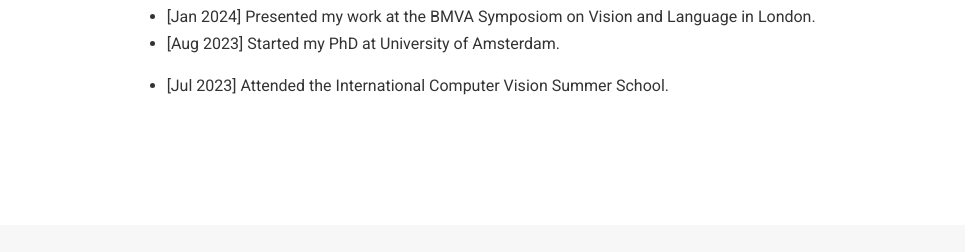
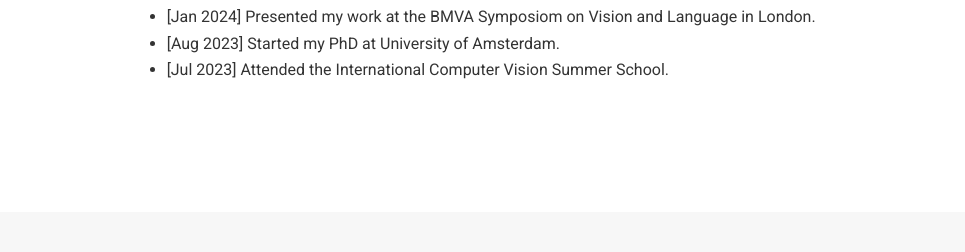
Before and after one commit to mdork/mdork.github.io, a plain HTML site: page index.html in a window 1280 px wide. Shown: the part 548-800 px from the top of the page, 315-1280 px from the left. Drawn offline with Linux system fonts and the light colour scheme; some icons are missing.

Commit message:
update cvpr

```diff
--- a/index.html
+++ b/index.html
@@ -905,17 +905,14 @@ My research primarily revolves around video data, which provides a lens to the i
 - [Aug 10, 2023] Restarted my PhD after a tragic bike accident 14 months ago.
 
 -->
-<!-- - **08/23**: Restarted my PhD after a 14 months break. -->
 <ul>
 <li>[Feb 2024] One paper accepted to CVPR24: <a href="https://arxiv.org/abs/2402.08657" target="_blank" rel="noopener">PIN: Positional Insert Unlocks Object Localisation Abilities in VLMs</a></li>
 <li>[Feb 2024] Serving as a reviewer for ECCV24.</li>
 <li>[Jan 2024] Presented my work at the BMVA Symposiom on Vision and Language in London.</li>
 <li>[Aug 2023] Started my PhD at University of Amsterdam.</li>
+<li>[Jul 2023] Attended the International Computer Vision Summer School.</li>
 </ul>
 <!-- - [Aug 2023] Resumed my PhD after a 14-month break. -->
-<ul>
-<li>[Jul 2023] Attended the International Computer Vision Summer School.</li>
-</ul>
 <!-- - [Mar 2022] Graduated from my master's and excited to start my PhD this summer. -->
 <!-- - [Apr 2022] One paper accepted to CVPR22 L3D-IVU workshop. -->
 <!-- - [Jul 2021] One paper accepted to ICCV21. -->
```
